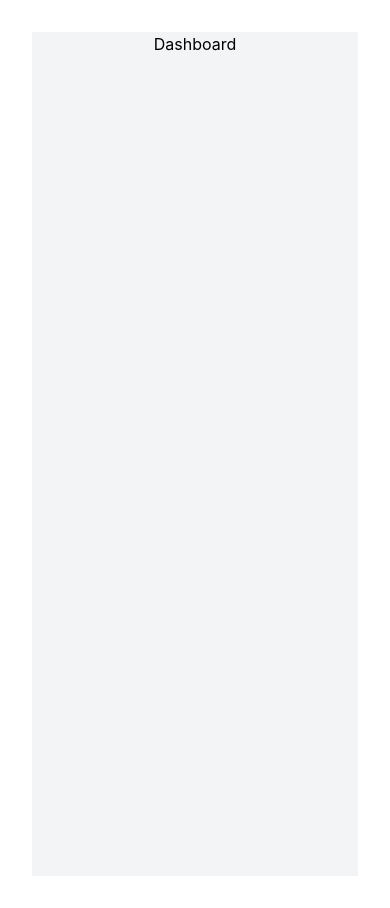
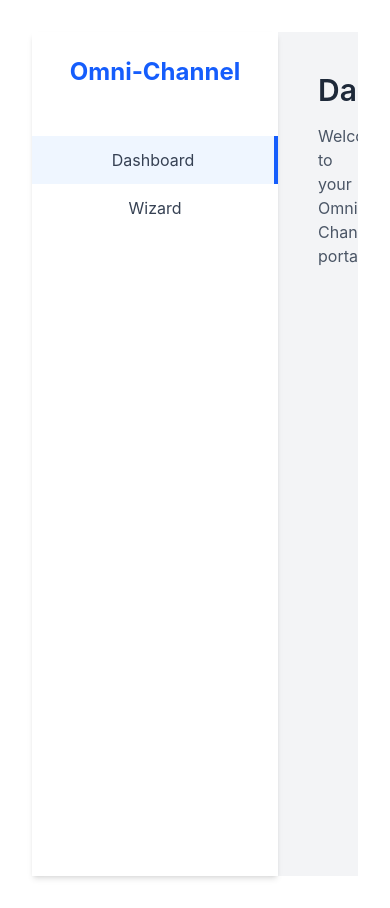
Before and after one commit to charnithicrafts-design/omni-channel, a React app in the folder frontend/: page / in a window 390 px wide. Built offline with nearby package versions, Linux system fonts and the light colour scheme; the HTML template or start-up script is replaced by a standard one.

Commit message:
feat(ui): Implement responsive layout shell with sidebar navigation

```diff
--- a/frontend/src/App.tsx
+++ b/frontend/src/App.tsx
@@ -1,17 +1,29 @@
 import { Routes, Route } from 'react-router'
+import Layout from './components/Layout'
 import './App.css'
 
-const Dashboard = () => <div>Dashboard</div>
-const Wizard = () => <div>Wizard</div>
+const Dashboard = () => (
+  <div>
+    <h2 className="text-3xl font-semibold text-gray-800">Dashboard</h2>
+    <p className="mt-4 text-gray-600">Welcome to your Omni-Channel portal.</p>
+  </div>
+)
+
+const Wizard = () => (
+  <div>
+    <h2 className="text-3xl font-semibold text-gray-800">Wizard</h2>
+    <p className="mt-4 text-gray-600">Follow the steps to configure your workflow.</p>
+  </div>
+)
 
 function App() {
   return (
-    <div className="min-h-screen bg-gray-100">
+    <Layout>
       <Routes>
         <Route path="/" element={<Dashboard />} />
         <Route path="/wizard" element={<Wizard />} />
       </Routes>
-    </div>
+    </Layout>
   )
 }
 
--- /dev/null
+++ b/frontend/src/components/Layout.tsx
@@ -0,0 +1,47 @@
+import React from 'react'
+import { Link, useLocation } from 'react-router'
+
+interface LayoutProps {
+  children: React.ReactNode
+}
+
+const Layout: React.FC<LayoutProps> = ({ children }) => {
+  const location = useLocation()
+
+  const navItems = [
+    { name: 'Dashboard', path: '/' },
+    { name: 'Wizard', path: '/wizard' },
+  ]
+
+  return (
+    <div className="flex h-screen bg-gray-100">
+      {/* Sidebar */}
+      <nav className="w-64 bg-white shadow-md">
+        <div className="p-6">
+          <h1 className="text-2xl font-bold text-blue-600">Omni-Channel</h1>
+        </div>
+        <ul className="mt-6">
+          {navItems.map((item) => (
+            <li key={item.name}>
+              <Link
+                to={item.path}
+                className={`block px-6 py-3 text-gray-700 hover:bg-blue-50 hover:text-blue-600 transition-colors ${
+                  location.pathname === item.path ? 'bg-blue-50 text-blue-600 border-r-4 border-blue-600' : ''
+                }`}
+              >
+                {item.name}
+              </Link>
+            </li>
+          ))}
+        </ul>
+      </nav>
+
+      {/* Main Content */}
+      <main className="flex-1 overflow-y-auto p-10">
+        {children}
+      </main>
+    </div>
+  )
+}
+
+export default Layout
```
Also changed, not shown: 2 other files (tests, documents, lock files or other folders).
